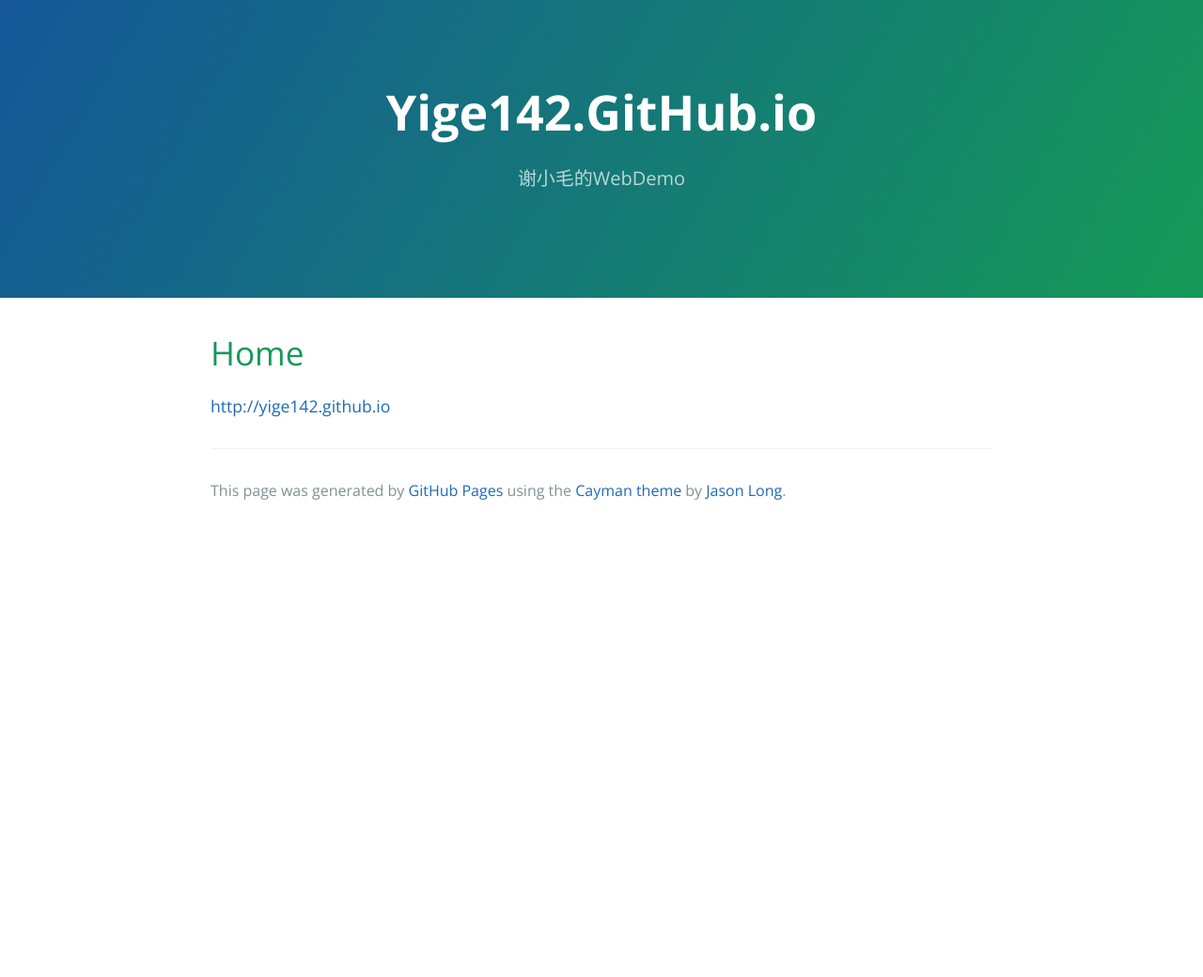
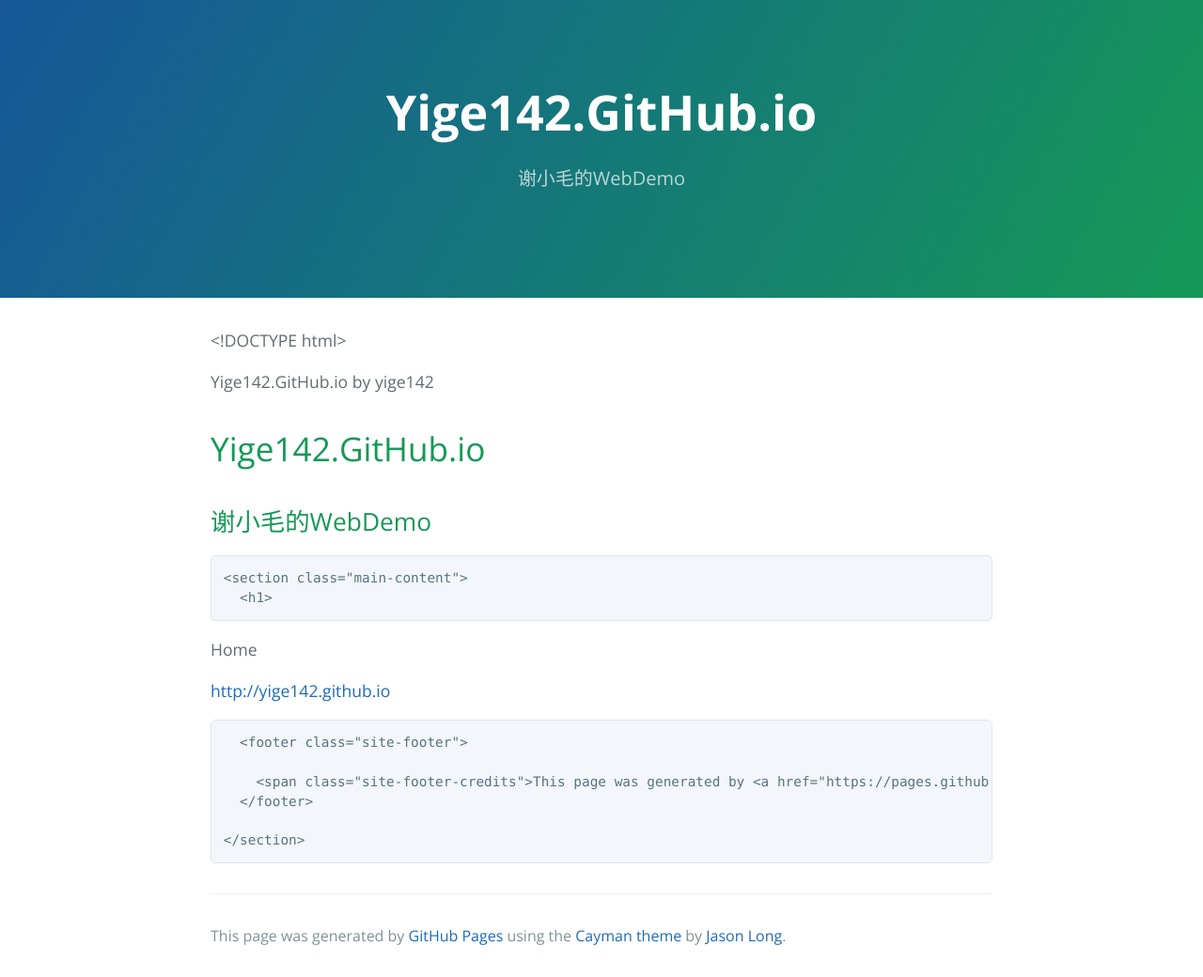
Before and after one commit to yige142/Home, a plain HTML site: page index.html in a window 1280 px wide. Shown: the whole page at 94% size. Before the commit the page ends 800 px from the top, so only its background shows below. Drawn offline with nearby package versions, Linux system fonts and the light colour scheme.

Commit message:
Replace master branch with page content via GitHub

```diff
--- a/index.html
+++ b/index.html
@@ -16,10 +16,43 @@
     </section>
 
     <section class="main-content">
+      <p>&lt;!DOCTYPE html&gt;
+
+  </p>
+
+    Yige142.GitHub.io by yige142
+
+
+
+
+
+
+
+
       <h1>
-<a id="home" class="anchor" href="#home" aria-hidden="true"><span aria-hidden="true" class="octicon octicon-link"></span></a>Home</h1>
+<a id="yige142githubio" class="anchor" href="#yige142githubio" aria-hidden="true"><span aria-hidden="true" class="octicon octicon-link"></span></a>Yige142.GitHub.io</h1>
+      <h2>
+<a id="谢小毛的webdemo" class="anchor" href="#%E8%B0%A2%E5%B0%8F%E6%AF%9B%E7%9A%84webdemo" aria-hidden="true"><span aria-hidden="true" class="octicon octicon-link"></span></a>谢小毛的WebDemo</h2>
+
+
+<pre><code>&lt;section class="main-content"&gt;
+  &lt;h1&gt;
+</code></pre>
+
+<p><a id="home" href="#home"></a>Home</p>
 
 <p><a href="http://yige142.github.io">http://yige142.github.io</a></p>
+
+<pre><code>  &lt;footer class="site-footer"&gt;
+
+    &lt;span class="site-footer-credits"&gt;This page was generated by &lt;a href="https://pages.github.com"&gt;GitHub Pages&lt;/a&gt; using the &lt;a href="https://github.com/jasonlong/cayman-theme"&gt;Cayman theme&lt;/a&gt; by &lt;a href="https://twitter.com/jasonlong"&gt;Jason Long&lt;/a&gt;.&lt;/span&gt;
+  &lt;/footer&gt;
+
+&lt;/section&gt;
+</code></pre>
+
+<p>
+</p>
 
       <footer class="site-footer">
 
```
Also changed, not shown: params.json (+1 -1 lines).
